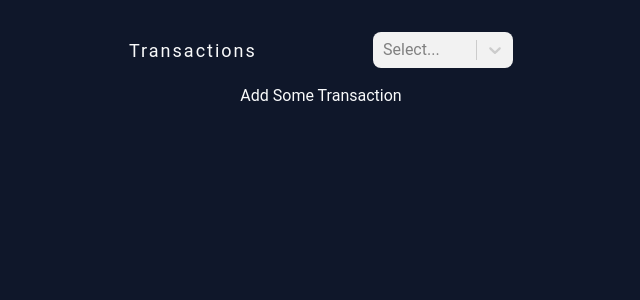
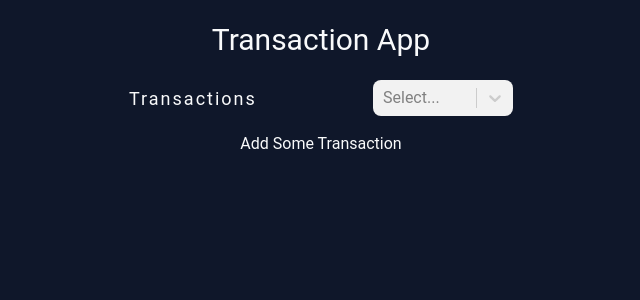
Before and after one commit to alimokhtari79/spa-transactionapp, a React (Create React App) app: page /all-transaction in a window 1280 px wide. Shown: the top 300 px of the page, without its empty margins (319-959 px from the left). Built offline with nearby package versions, Linux system fonts and the light colour scheme.

Commit message:
add Header

```diff
--- /dev/null
+++ b/src/Components/MainHeader.jsx
@@ -0,0 +1,16 @@
+import React from 'react';
+import { Link } from 'react-router-dom';
+
+const MainHeader = () => {
+  return (
+    <header className="flex h-10 justify-center items-center m-5 outline-none border-none">
+      <Link to="/" className="outline-none border-none">
+        <h1 className="text-3xl hover:text-gray-400 outline-none border-none">
+          Transaction App
+        </h1>
+      </Link>
+    </header>
+  );
+};
+
+export default MainHeader;
--- a/src/Components/OverView.jsx
+++ b/src/Components/OverView.jsx
@@ -22,14 +22,14 @@ const OverView = () => {
 
   return (
     <div className="flex flex-col w-full">
-      <div className="mt-8 flex justify-between items-center">
+      <div className="flex justify-between items-center">
         <div>
           <p className="text-2xl text-blue-500">Balance : {income - expense}</p>
         </div>
         <div>
           <Link className="" to="/add-transaction">
-            <div className="relative rounded px-6 py-1.5 overflow-hidden group bg-gray-800  hover:bg-gradient-to-r hover:from-blue-500 hover:to-blue-400 text-white hover:ring-2 hover:ring-offset-2 hover:ring-blue-400 transition-all ease-out duration-300">
-              <span class="absolute right-0 w-8 h-28 -mt-12 transition-all duration-1000 transform translate-x-12 bg-white opacity-10 rotate-12 group-hover:-translate-x-40 ease"></span>
+            <div className="relative rounded px-6 py-1.5 overflow-hidden group bg-gray-800  hover:bg-gradient-to-r hover:from-blue-500 hover:to-blue-400  hover:ring-2 hover:ring-offset-2 hover:ring-blue-400 transition-all ease-out duration-300">
+              <span className="absolute right-0 w-8 h-28 -mt-12 transition-all duration-1000 transform translate-x-12 bg-white opacity-10 rotate-12 group-hover:-translate-x-40 ease"></span>
               <span className="relative">Add</span>
             </div>
           </Link>
--- a/src/Pages/AllTransactionsPage.jsx
+++ b/src/Pages/AllTransactionsPage.jsx
@@ -9,6 +9,8 @@ import {
   useTransactionActions,
 } from '../Context/TransactionProvider';
 import colorArray from '../utils/colorArray';
+import { Link } from 'react-router-dom';
+import MainHeader from '../Components/MainHeader';
 
 ChartJS.register(ArcElement, Tooltip, Legend);
 
@@ -83,10 +85,18 @@ const AllTransactionsPage = ({ history }) => {
   };
 
   return (
-    <section className="w-full flex flex-col mt-8">
+    <section className="w-full flex flex-col">
+      <MainHeader />
       <div className="flex items-center justify-between">
         <div>
-          <h3 style={{ letterSpacing: 2, fontSize: 18 }}>Transactions</h3>
+          <Link to="/">
+            <h3
+              style={{ letterSpacing: 2, fontSize: 18 }}
+              className="hover:text-slate-400"
+            >
+              Transactions
+            </h3>
+          </Link>
         </div>
         <div>
           <Select
--- a/src/Pages/HomePage.jsx
+++ b/src/Pages/HomePage.jsx
@@ -3,10 +3,12 @@ import { ToastContainer } from 'react-toastify';
 import OverView from '../Components/OverView';
 import TransactionsList from '../Components/TransactionsList';
 import TransactionsHeader from '../Components/TransactionsHeader';
+import MainHeader from '../Components/MainHeader';
 
 const HomePage = () => {
   return (
     <>
+      <MainHeader />
       <OverView />
       <TransactionsHeader />
       <TransactionsList />
```
